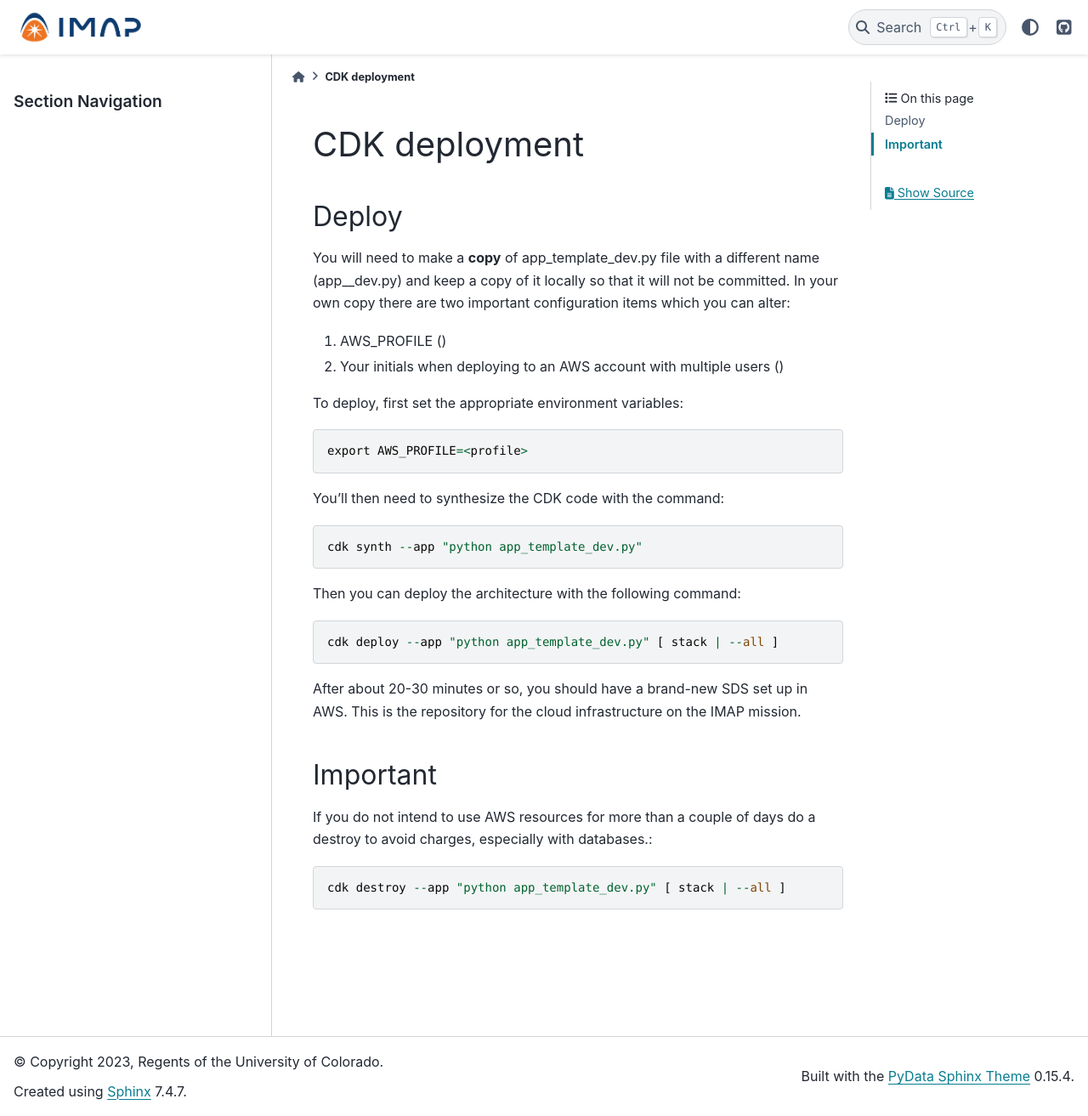
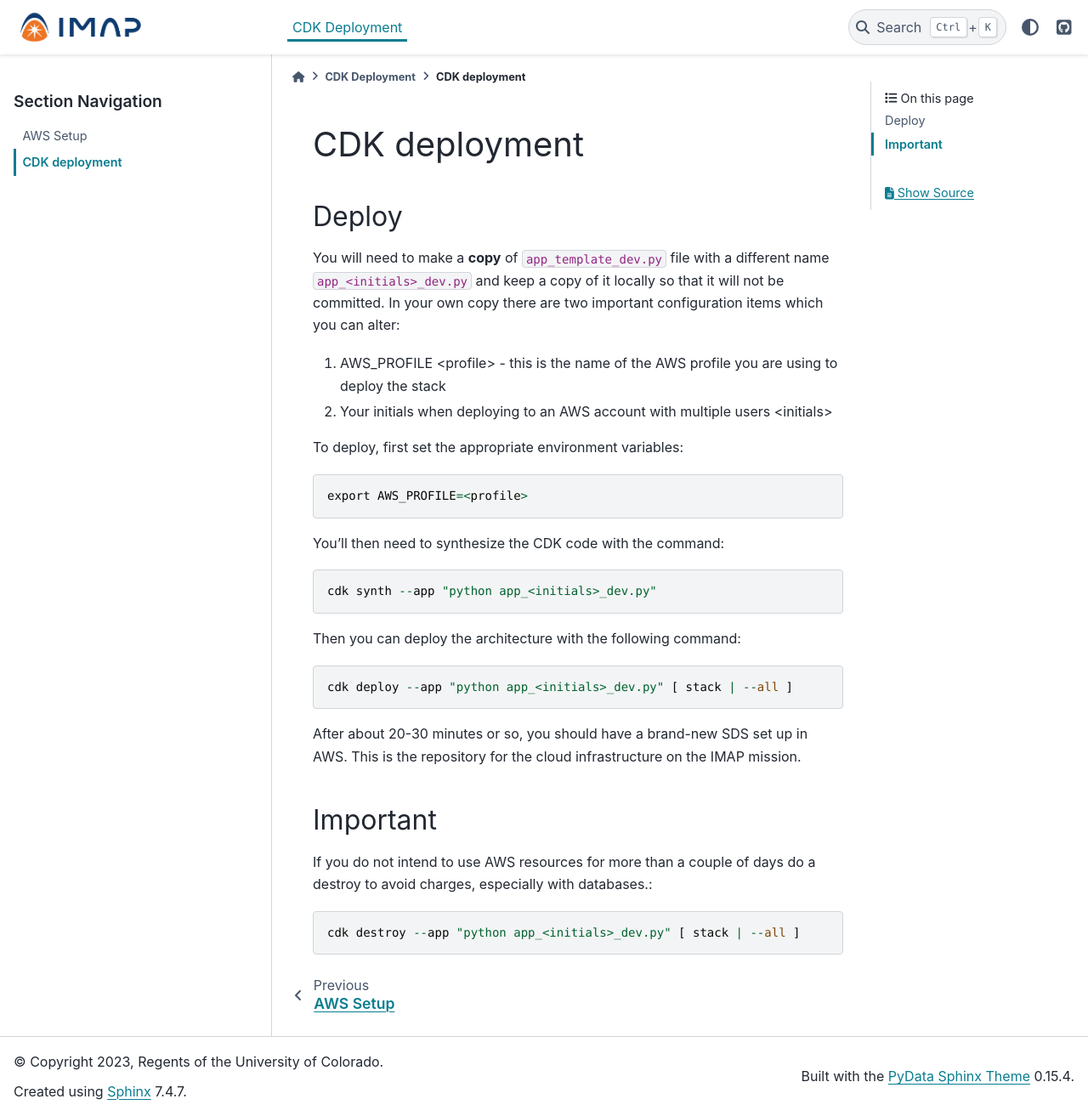
Before and after one commit to tech3371/sds-data-manager, a Sphinx documentation site: the page built from docs/source/cdk/cdk-deployment.rst, in a window 1280 px wide and 1313 px high. Shown: the whole window at 85% size. Built offline with Sphinx 7.4.7 and the PyData theme 0.15.4, drawn with Linux system fonts in a browser that asks for light colours; pages that are not in the unit, such as notebooks, are missing from menus.

Commit message:
updates on feedback

```diff
--- a/docs/source/cdk/aws-setup.rst
+++ b/docs/source/cdk/aws-setup.rst
@@ -1,7 +1,7 @@
 AWS Setup
 =========
 Download/requirements
-~~~~~~~~~~~~~~~~~~~~~~~
+~~~~~~~~~~~~~~~~~~~~~
 
 Ensure you have installed nodejs (newer than version 14), AWS CLI, and Docker
 
@@ -9,8 +9,10 @@ Ensure you have installed nodejs (newer than version 14), AWS CLI, and Docker
 - `AWS CLI <https://docs.aws.amazon.com/cli/latest/userguide/getting-started-install.html>`_
 - `Docker <https://docs.docker.com/get-docker/>`_
 
+.. _aws-new-user:
 New User
 ~~~~~~~~~
+
 #. Log-in to `AWS console <https://aws.amazon.com/console/>`_
 #. Use *imap-sdc-development* for Account ID
 #. Enter user name and password
@@ -29,7 +31,7 @@ Existing User
 
     aws configure
 
-#. Enter the *Access Key ID* and *Secret Access Key* from the previous step
+#. Enter your *Access Key ID* and *Secret Access Key* (If you don't have them, see :ref:`aws-new-user`)
 #. For region, set it to the AWS region you'd like to set up your SDS. For IMAP, we're using "us-west-2"::
 
     [imap]
--- a/docs/source/cdk/cdk-deployment.rst
+++ b/docs/source/cdk/cdk-deployment.rst
@@ -2,22 +2,24 @@ CDK deployment
 ==============
 Deploy
 ~~~~~~
-You will need to make a **copy** of app_template_dev.py file with a different name (app__dev.py) and keep a copy of
-it locally so that it will not be committed. In your own copy there are two important configuration
+You will need to make a **copy** of :file:`app_template_dev.py` file with a different name :file:`app_<initials>_dev.py`
+and keep a copy of it locally so that it will not be committed. In your own copy there are two important configuration
 items which you can alter:
 
-#. AWS_PROFILE ()
-#. Your initials when deploying to an AWS account with multiple users ()
+#. AWS_PROFILE <profile> - this is the name of the AWS profile you are using to deploy the stack
+#. Your initials when deploying to an AWS account with multiple users <initials>
 
 To deploy, first set the appropriate environment variables::
 
         export AWS_PROFILE=<profile>
+
 You'll then need to synthesize the CDK code with the command::
 
-        cdk synth --app "python app_template_dev.py"
+        cdk synth --app "python app_<initials>_dev.py"
+
 Then you can deploy the architecture with the following command::
 
-    cdk deploy --app "python app_template_dev.py" [ stack | --all ]
+    cdk deploy --app "python app_<initials>_dev.py" [ stack | --all ]
 
 After about 20-30 minutes or so, you should have a brand-new SDS set up in AWS.
 This is the repository for the cloud infrastructure on the IMAP mission.
@@ -27,4 +29,4 @@ Important
 If you do not intend to use AWS resources for more than a couple of days do a destroy to avoid charges,
 especially with databases.::
 
-        cdk destroy --app "python app_template_dev.py" [ stack | --all ]
+        cdk destroy --app "python app_<initials>_dev.py" [ stack | --all ]
--- a/docs/source/cdk/index.rst
+++ b/docs/source/cdk/index.rst
@@ -1,3 +1,5 @@
+CDK Deployment
+==============
 .. toctree::
     :maxdepth: 1
 
--- a/docs/source/index.rst
+++ b/docs/source/index.rst
@@ -10,4 +10,4 @@ Welcome to sds-data-manager's documentation!
    :maxdepth: 2
    :caption: Contents:
 
-   docs/index
+   cdk/index
```
